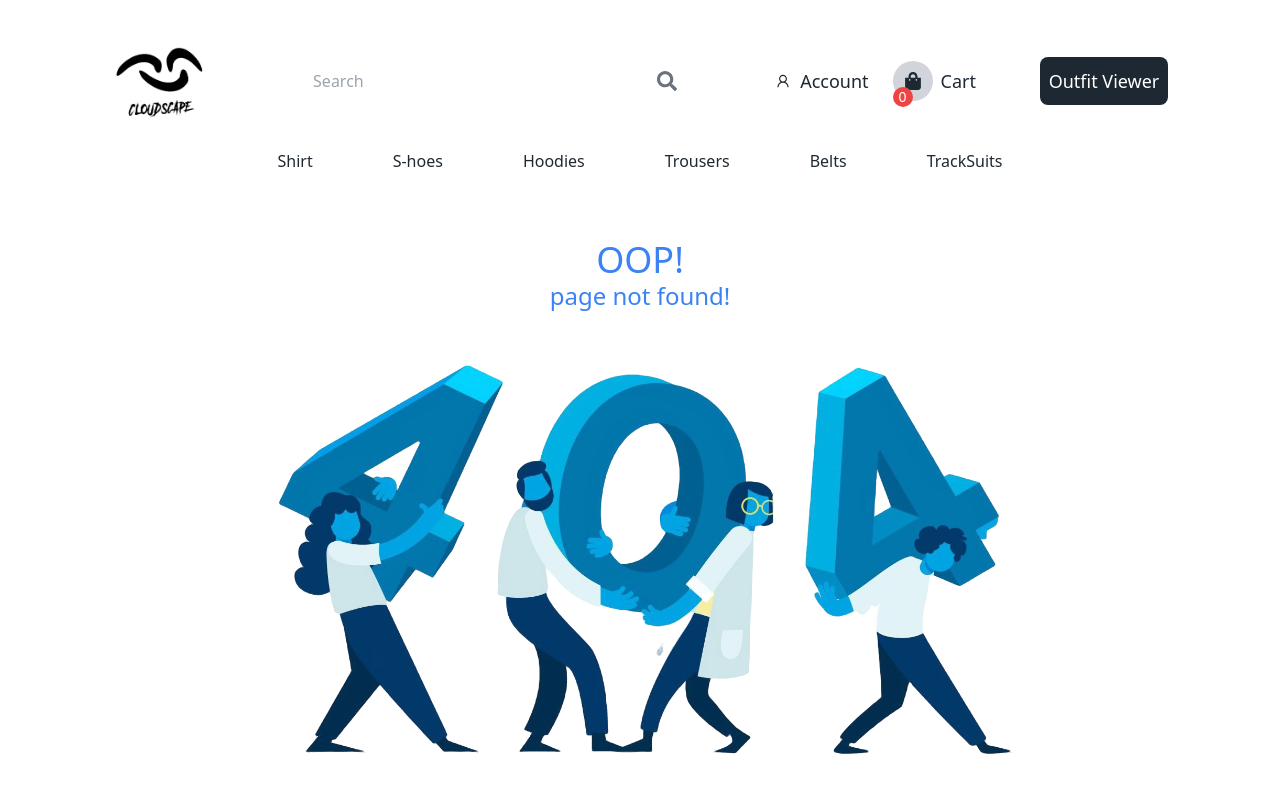
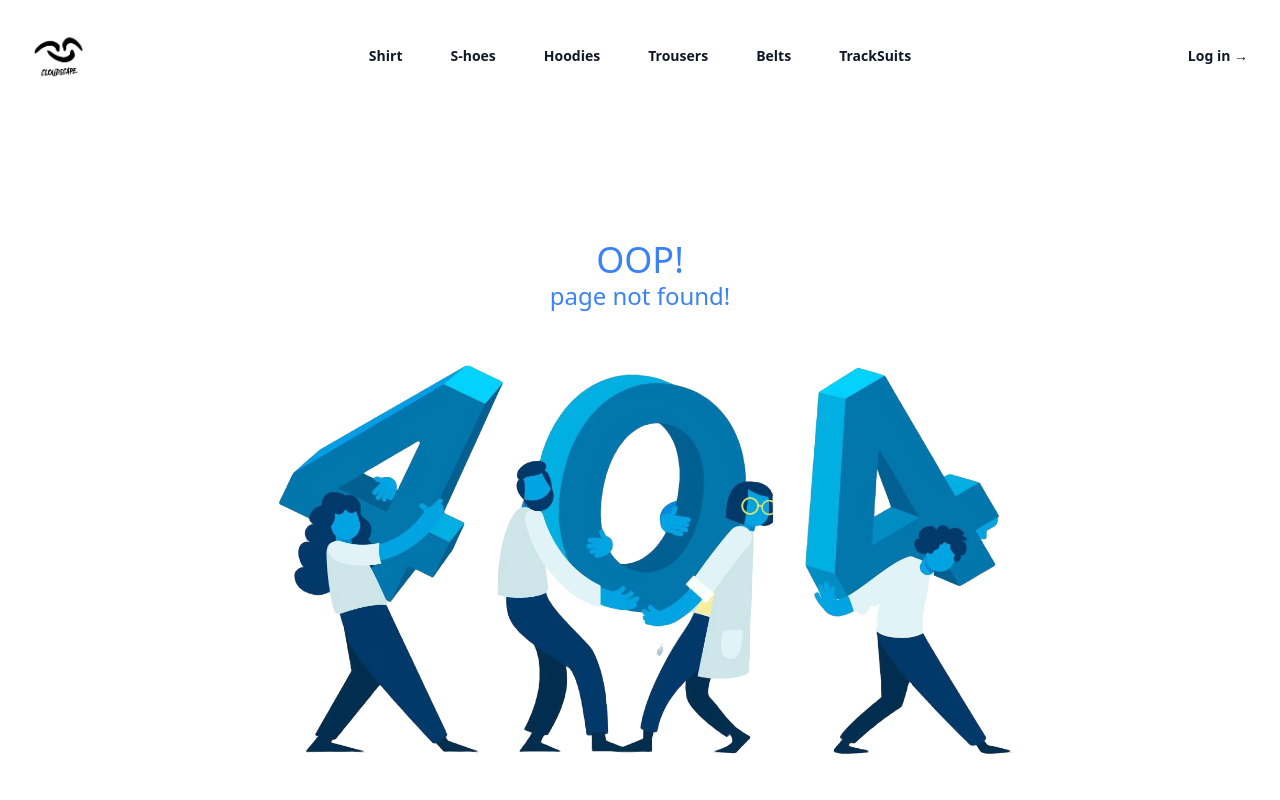
Before and after one commit to Ohiwemeh/CloudScape, a React (Vite) app: page /404 in a window 1280 px wide. Shown: the top 800 px of the page. Built offline with nearby package versions, Linux system fonts and the light colour scheme.

Commit message:
Describe your changes here

```diff
--- a/package.json
+++ b/package.json
@@ -10,7 +10,10 @@
     "preview": "vite preview"
   },
   "dependencies": {
+    "@headlessui/react": "^2.2.0",
+    "@heroicons/react": "^2.2.0",
     "@reduxjs/toolkit": "^2.3.0",
+    "heroicons": "^2.2.0",
     "react": "^18.3.1",
     "react-dom": "^18.3.1",
     "react-icons": "^5.3.0",
--- a/src/components/Navbar.jsx
+++ b/src/components/Navbar.jsx
@@ -1,82 +1,109 @@
 import React, { useState } from "react";
-import logo from "/image/Cloudy.png"
-import { FaBars, FaSearch, FaShoppingBag, FaTimes } from "react-icons/fa";
-import { LiaUserSolid } from "react-icons/lia";
-import { Link } from "react-router-dom";
+import logo from "/image/Cloudy.png";
+import { Dialog, DialogPanel } from '@headlessui/react'
+import { Bars3Icon, XMarkIcon } from '@heroicons/react/24/outline'
+// import { FaBars, FaSearch, FaShoppingBag, FaTimes } from "react-icons/fa";
+// import { LiaUserSolid } from "react-icons/lia";
+// import { Link } from "react-router-dom";
+
+const navigation = [
+  { title: "Shirt", path: "/404" },
+  { title: "S-hoes", path: "/404" },
+  { title: "Hoodies", path: "/404" },
+  { title: "Trousers", path: "/404" },
+  { title: "Belts", path: "/404" },
+  { title: "TrackSuits", path: "/404" },
+];
+
+const Navbar = () => {
+  const [mobileMenuOpen, setMobileMenuOpen] = useState(false)
 
 
-
-
-const Navbar = () => {
-  const [isMenuOpen, setIsMenuOpen] = useState(false);
-
-  const toggleMenu = () => {
-    setIsMenuOpen(!isMenuOpen);
-  };
-
-  const navItems = [
-    { title: "Shirt", path: "/404",},
-    { title: "S-hoes", path: "/404" },
-    { title: "Hoodies", path: "/404" },
-    { title: "Trousers", path: "/404" },
-    { title: "Belts", path: "/404" },
-    { title: "TrackSuits", path: "/404" },
-  ];
   return (
-    <header className='xl:px-28 px-4  absolute top-0 right-0 left-0'>
-      <nav className='flex justify-between items-center  md:pt-6 pb-3'>
-        <a href="/">
-          <img src={logo} height={100} width={100} alt="" />
+    <header className="absolute inset-x-0 top-0 z-50">
+    <nav aria-label="Global" className="flex items-center justify-between p-6 lg:px-8">
+      <div className="flex lg:flex-1">
+        <a href="#" className="-m-1.5 p-1.5">
+          <span className="sr-only">Your Company</span>
+          <img
+            alt=""
+            src={logo}
+            className="h-16 w-auto"
+          />
         </a>
-        <div className="relative  hidden md:flex items-center">
-          <FaSearch className="w-5 h-5 mr-2 absolute right-0  cursor-pointer hidden md:block text-gray-500"/>
-          <input type="text" name="search" placeholder="Search" autoComplete="off" aria-label="Search" className="  pl-3 h-12 w-96 rounded-2xl" />
-        </div>
-
-        <div className="text-lg text-black sm:flex items-center gap-16 hidden">
-        <div className="flex items-center gap-6">
-        <a href="/" className="flex items-center gap-2 hover:text-gray-700">
-            <LiaUserSolid /> Account{" "}
+      </div>
+      <div className="flex lg:hidden">
+        <button
+          type="button"
+          onClick={() => setMobileMenuOpen(true)}
+          className="-m-2.5 inline-flex items-center justify-center rounded-md p-2.5 text-gray-700"
+        >
+          <span className="sr-only">Open main menu</span>
+          <Bars3Icon aria-hidden="true" className="size-6" />
+        </button>
+      </div>
+      <div className="hidden lg:flex lg:gap-x-12">
+        {navigation.map((item) => (
+          <a key={item.title} href={item.path} className="text-sm/6 font-semibold text-gray-900">
+            {item.title}
           </a>
-
-        <a href="/" className="flex items-center gap-2 hover:text-gray-700">
-           <div className="w-10 h-10 bg-gray-300 rounded-full flex justify-center items-center relative">
-           <FaShoppingBag />
-           <span className="absolute top-2/3 right-1/2 bg-red-500 text-white text-sm w-5 h-5 rounded-full flex justify-center items-center">0</span>
-           </div> Cart {" "}
+        ))}
+      </div>
+      <div className="hidden lg:flex lg:flex-1 lg:justify-end">
+        <a href="#" className="text-sm/6 font-semibold text-gray-900">
+          Log in <span aria-hidden="true">&rarr;</span>
+        </a>
+      </div>
+    </nav>
+    <Dialog open={mobileMenuOpen} onClose={setMobileMenuOpen} className="lg:hidden">
+      <div className="fixed inset-0 z-50" />
+      <DialogPanel className="fixed inset-y-0 right-0 z-50 w-full overflow-y-auto bg-white px-6 py-6 sm:max-w-sm sm:ring-1 sm:ring-gray-900/10">
+        <div className="flex items-center justify-between">
+          <a href="#" className="-m-1.5 p-1.5">
+            <span className="sr-only">Your Company</span>
+            <img
+            alt=""
+            src={logo}
+            className="h-16 w-auto"
+          />
           </a>
-
-
-        </div>
-
-          <button className="bg-black text-white h-12 w-32 rounded-lg cursor-pointer hover:bg-gray-700">Outfit Viewer</button>
-        </div>
-
-        {/* navbar for small devices */}
-        <div className="sm:hidden">
-          <button onClick={toggleMenu}>
-            {isMenuOpen ? (
-              <FaTimes className="w-5 h-5 text-black" />
-            ) : (
-              <FaBars className="w-5 h-5 text-black" />
-            )}
+          <button
+            type="button"
+            onClick={() => setMobileMenuOpen(false)}
+            className="-m-2.5 rounded-md p-2.5 text-gray-700"
+          >
+            <span className="sr-only">Close menu</span>
+            <XMarkIcon aria-hidden="true" className="size-6" />
           </button>
         </div>
+        <div className="mt-6 flow-root">
+          <div className="-my-6 divide-y divide-gray-500/10">
+            <div className="space-y-2 py-6">
+              {navigation.map((item) => (
+                <a
+                  key={item.title}
+                  href={item.path}
+                  className="-mx-3 block rounded-lg px-3 py-2 text-base/7 font-semibold text-gray-900 hover:bg-gray-50"
+                >
+                  {item.title}
+                </a>
+              ))}
+            </div>
+            <div className="py-6">
+              <a
+                href="#"
+                className="-mx-3 block rounded-lg px-3 py-2.5 text-base/7 font-semibold text-gray-900 hover:bg-gray-50"
+              >
+                Log in
+              </a>
+            </div>
+          </div>
+        </div>
+      </DialogPanel>
+    </Dialog>
+  </header>
 
+  );
+};
 
-
-      </nav>
-      <div>
-        <ul className="lg:flex items-center gap-20 justify-center text-black hidden ">
-          {navItems.map(({ title,path }) => (
-            <li key={title}  className="hover:text-orange-500">
-              <Link to={path} path="*">{title}</Link>
-            </li>
-          ))}
-        </ul>
-      </div>
-    </header>
-  )
-}
-
-export default Navbar
+export default Navbar;
```
Also changed, not shown: 1 other file (tests, documents, lock files or other folders).
